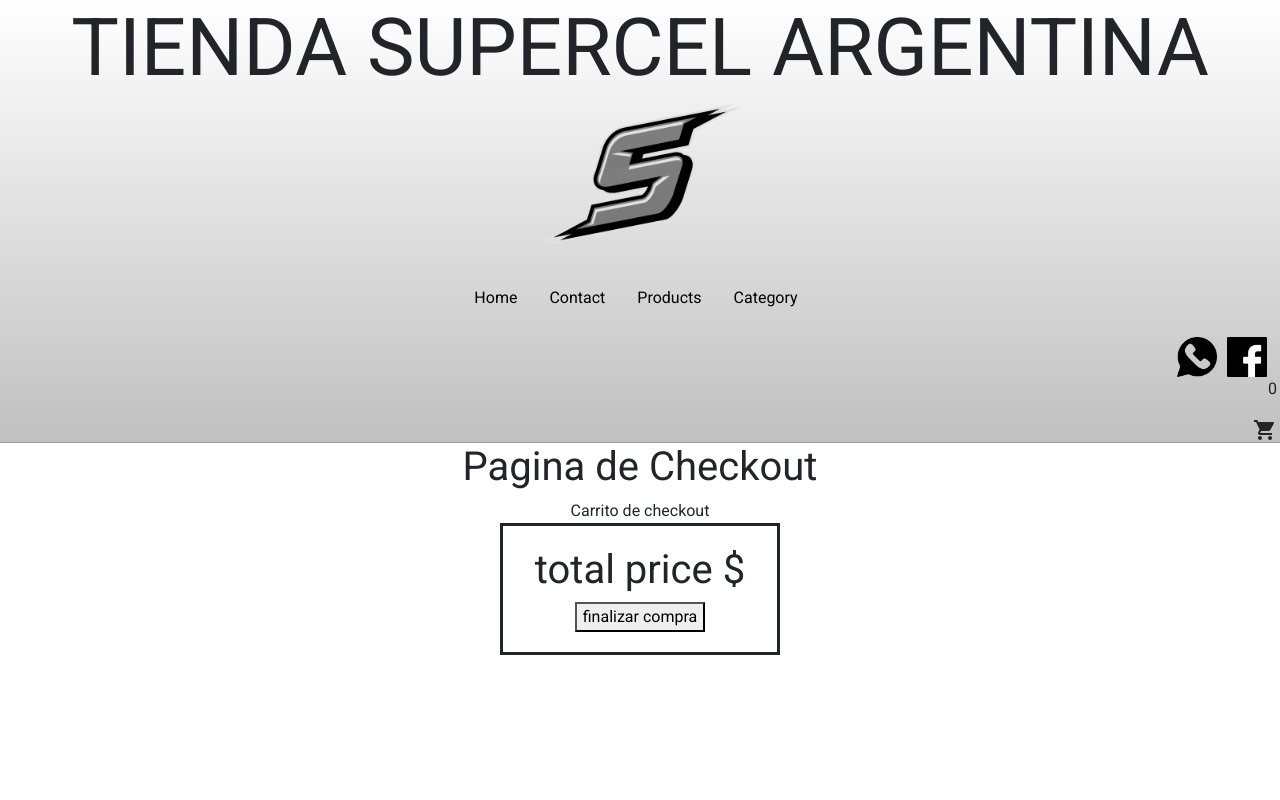
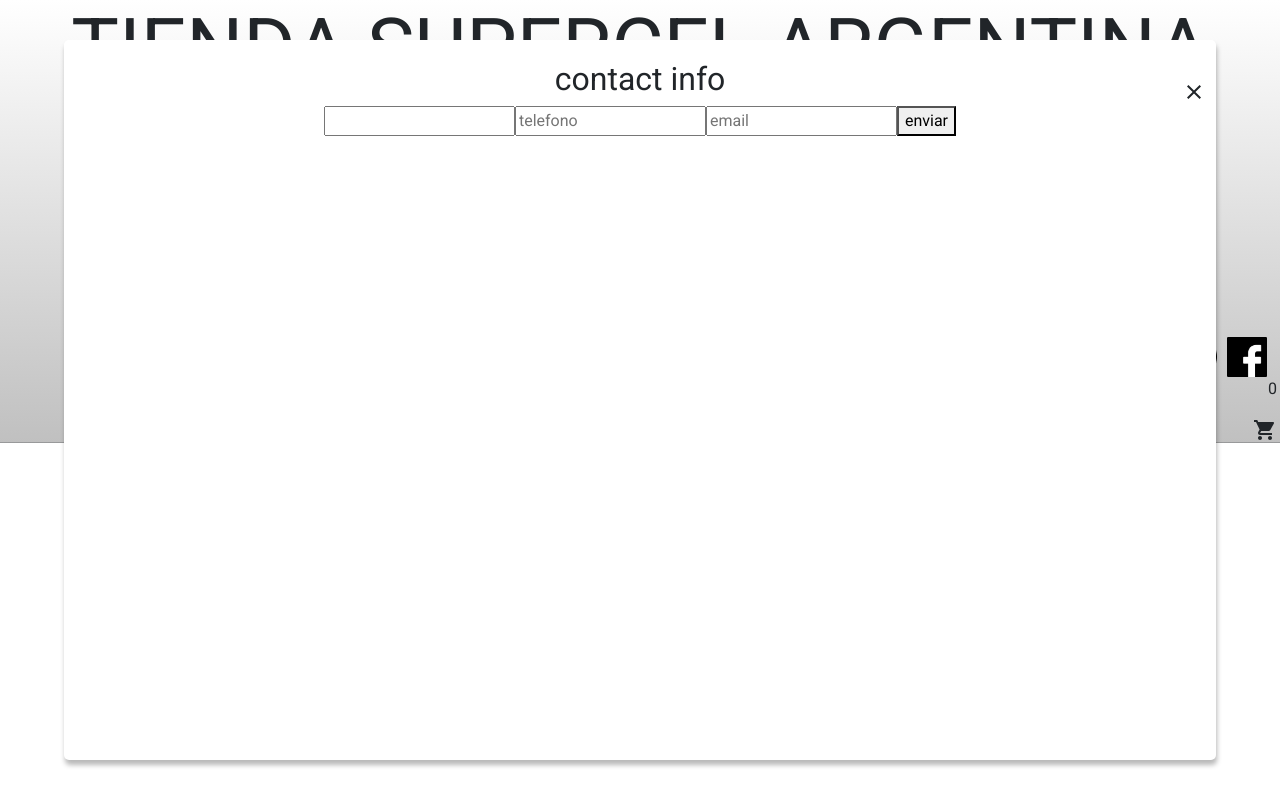
Before and after one commit to Agusotto1/ecommerce, a React (Create React App) app: page /cart in a window 1280 px wide. Both pictures are taken after a click on the button "finalizar compra". Built offline with nearby package versions, Linux system fonts and the light colour scheme.

Commit message:
proy final previo

```diff
--- a/src/components/Cart/Cart.js
+++ b/src/components/Cart/Cart.js
@@ -1,10 +1,56 @@
-import { useContext } from "react"
+import { useContext, useState } from "react"
 import { CartContext } from "../../context/CartContext"
 import "./cart.css"
+import Modal from "../Modal/Modal"
+import db from "../../firebaseConfig"
+import { collection, addDoc } from "firebase/firestore"
+
 
 const Cart = () => {
-    const { cartProducts, totalPrice } = useContext(CartContext)
+    const [showModal, setShowModal] =useState(false)
+    const { cartProducts, totalCart } = useContext(CartContext)
+    const [success, setSuccess] = useState()
 
+    const [order, setOrder] = useState({
+        items: cartProducts.map((product) => {
+            return {
+                id: product.id,
+                title: product.title,
+                price: product.price
+
+            }
+        } ),
+        buyer: {},
+        date: new Date().toLocaleString(),
+        total: totalCart
+    })
+
+    const [formData, setFormData] = useState({
+        name: " ",
+        phone:" ",
+        email:" "
+
+
+    })
+
+
+
+    const handleChange = (e) => {
+        setFormData({...formData, [e.target.name] : e.target.value})
+    }
+
+    const submitData = (e) => {
+        e.preventDefault()
+        console.log("order para enviar: ", {...order, buyer: formData})
+        pushData({...order, buyer: formData})
+    }
+
+    const pushData = async (newOrder) => {
+        const collectionOrder = collection(db, 'ordenes')
+        const orderDoc = await addDoc(collectionOrder, newOrder)
+        setSuccess(orderDoc.id)
+        console.log('ORDEN GENERADA', orderDoc)
+    }
 
     return(
         <>
@@ -29,9 +75,33 @@
                 })}
         </div>
         <div className="todoTotal">
-                        <h1>total price $ {totalPrice}</h1>
-                        <button id="finalizar-compra">finalizar compra</button>
-                </div>
+                        <h1>total price $ {totalCart}</h1>
+                        <button onClick={()=>setShowModal(true)}>finalizar compra</button>
+
+                        {showModal  &&
+                            <Modal title="contact info" close={()=>setShowModal()}>
+                               {success ?
+                               (
+                                <>
+                                   <h2>Su orden se genero correctamente</h2>
+                                   <p>ID de compra : {success}</p>
+                                </>
+                                ) :
+                                (<form onSubmit={submitData}>
+                                    <input type="text"   name="name"  placeholder="nombre"   onChange={handleChange} value={formData.name}/>
+                                    <input type="number" name="phone" placeholder="telefono" onChange={handleChange} value={formData.phone}/>
+                                    <input type="email"  name="email" placeholder="email"    onChange={handleChange} value={formData.email}/>
+                                    <button type="submit">enviar</button>
+                                </form>
+                                )
+                                }
+                            </Modal>
+                        }
+        </div>
+
+
+
+
         </>
     )
 }
--- a/src/components/ItemDetail/ItemDetail.js
+++ b/src/components/ItemDetail/ItemDetail.js
@@ -24,7 +24,7 @@
                 />
 
                 <p>{data.title}</p>
-                <span>price: {data.price}</span>
+                <p>price: {data.price}</p>
                 <p>available stock: {data.stock}</p>
                 <p>category: {data.category}</p>
 
--- a/src/components/itemProduct/ItemProduct.js
+++ b/src/components/itemProduct/ItemProduct.js
@@ -22,7 +22,7 @@
             <Link  to={`/products/${id}`}>
                     <img src={`/assets/${image}`} alt="" className="producto" />
                     <p>{title}</p>
-                    <span>{price}</span>
+                    <p>price: ${price}</p>
                     <p>stock: {stock}</p>
 
 
```
